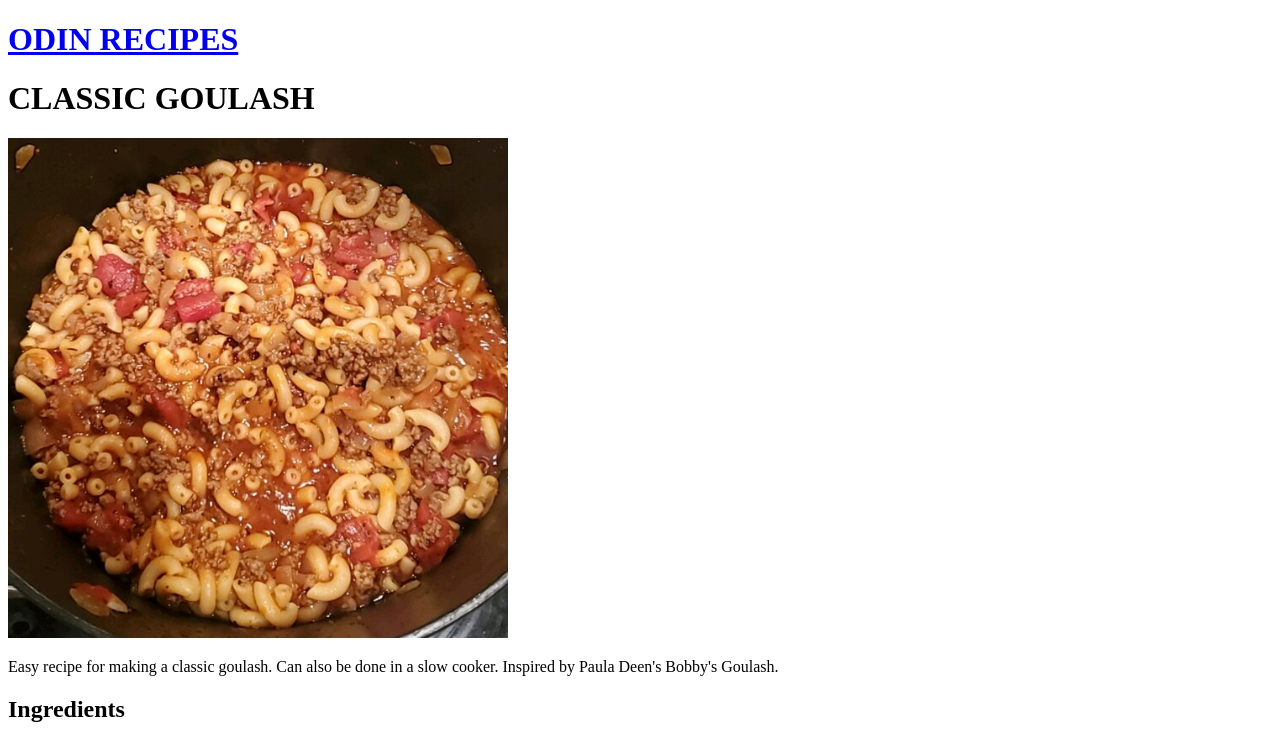
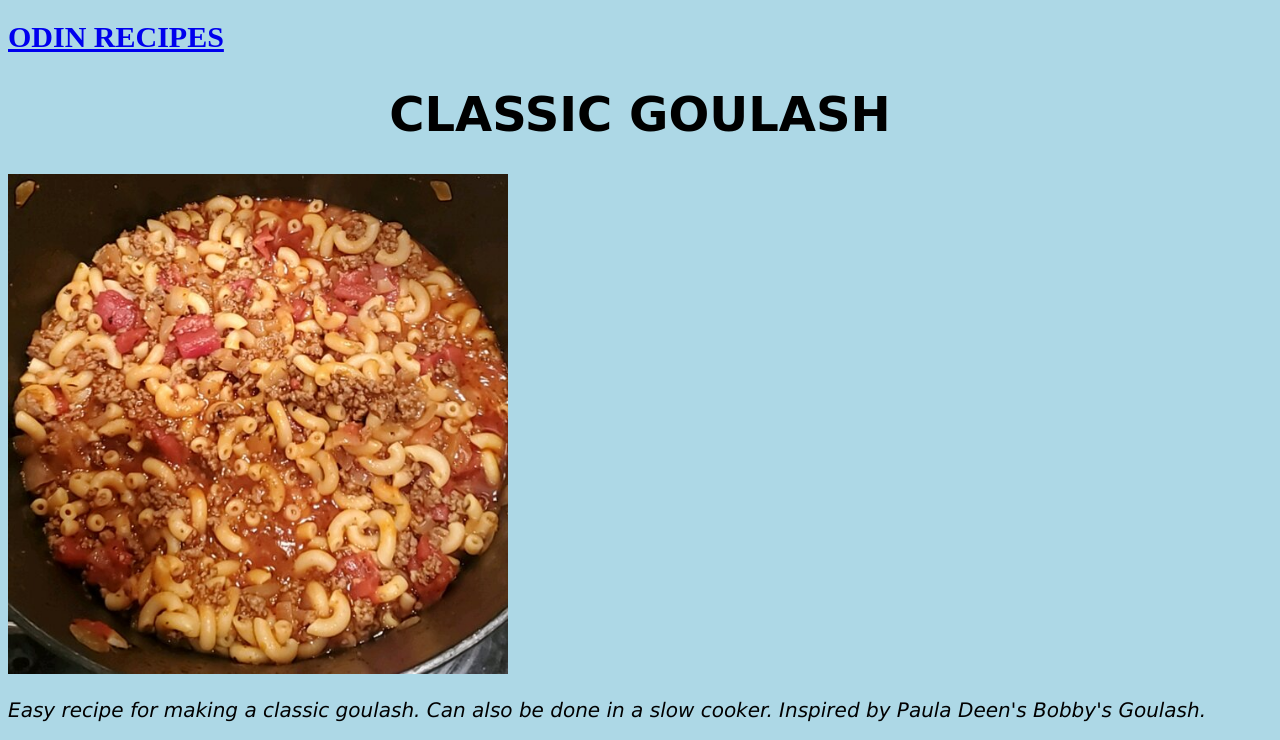
Before and after one commit to SkT97/odin-recipes, a plain HTML site: page recipes/goulash.html in a window 1280 px wide. Shown: the top 740 px of the page. Drawn offline with Linux system fonts and the light colour scheme.

Commit message:
Updated with CSS style

```diff
--- /dev/null
+++ b/css/burek.css
@@ -0,0 +1,37 @@
+body {
+    background-color: lightblue;
+}
+
+#back-to-homepage {
+    text-align: left;
+    font-family: 'Times New Roman', Times, serif;
+    font-size: 30px;
+}
+
+h1 {
+    text-align: center;
+    font-family: cursive, sans-serif, serif;
+    font-size: 48px;
+}
+
+#burekImg {
+    width: 500px;
+}
+
+p {
+    font-family: Verdana, Geneva, Tahoma, sans-serif;
+    font-size: 20px;
+    font-style: italic;
+}
+
+h2 {
+    font-family: 'Times New Roman', Times, serif;
+    font-size: 28px;
+    color: darkblue
+}
+
+li {
+    font-family: 'Times New Roman', Times, serif;
+    font-size: 18px;
+    font-weight: bold;
+}
--- /dev/null
+++ b/css/carbonara.css
@@ -0,0 +1,37 @@
+body {
+    background-color: lightblue;
+}
+
+#back-to-homepage {
+    text-align: left;
+    font-family: 'Times New Roman', Times, serif;
+    font-size: 30px;
+}
+
+h1{
+    text-align: center;
+    font-family: cursive, sans-serif, serif;
+    font-size: 48px;
+}
+
+#carbonaraImg {
+    width: 500px;
+}
+
+p {
+    font-family: Verdana, Geneva, Tahoma, sans-serif;
+    font-size: 20px;
+    font-style: italic;
+}
+
+h2 {
+    font-family: 'Times New Roman', Times, serif;
+    font-size: 28px;
+    color:darkblue
+}
+
+li {
+    font-family: 'Times New Roman', Times, serif;
+    font-size: 18px;
+    font-weight: bold;
+}
--- /dev/null
+++ b/css/goulash.css
@@ -0,0 +1,37 @@
+body {
+    background-color: lightblue;
+}
+
+#back-to-homepage {
+    text-align: left;
+    font-family: 'Times New Roman', Times, serif;
+    font-size: 30px;
+}
+
+h1{
+    text-align: center;
+    font-family: cursive, sans-serif, serif;
+    font-size: 48px;
+}
+
+#goulashImg {
+    width: 500px;
+}
+
+p {
+    font-family: Verdana, Geneva, Tahoma, sans-serif;
+    font-size: 20px;
+    font-style: italic;
+}
+
+h2 {
+    font-family: 'Times New Roman', Times, serif;
+    font-size: 28px;
+    color:darkblue
+}
+
+li {
+    font-family: 'Times New Roman', Times, serif;
+    font-size: 18px;
+    font-weight: bold;
+}
--- /dev/null
+++ b/css/index.css
@@ -0,0 +1,19 @@
+body {
+    background-color: lightblue;
+}
+
+h1 {
+    text-align: center;
+    font-family: cursive, sans-serif, serif;
+    font-size: 48px;
+}
+
+
+li {
+    font-family: 'Times New Roman', Times, serif;
+    font-size: 24px;
+}
+
+#container {
+    background-color: lightcyan;
+}
--- a/recipes/goulash.html
+++ b/recipes/goulash.html
@@ -6,18 +6,21 @@
     <meta http-equiv="X-UA-Compatible" content="IE=edge">
     <meta name="viewport" content="width=device-width, initial-scale=1.0">
     <title>CLASSIC GOULASH</title>
+
+    <link rel="stylesheet" href="./../css/goulash.css">
 </head>
 
 <body>
 
-    <h1><a href="../index.html">ODIN RECIPES</a></h1>
+    <h1 id="back-to-homepage"><a href="../index.html">ODIN RECIPES</a></h1>
 
     <h1>CLASSIC GOULASH</h1>
 
-    <img src="../img/goulash.jpeg" alt="goulash" width="500">
+    <img id="goulashImg" src="../img/goulash.jpeg" alt="goulash">
 
     <p>
-        Easy recipe for making a classic goulash. Can also be done in a slow cooker. Inspired by Paula Deen's Bobby's Goulash.
+        Easy recipe for making a classic goulash. Can also be done in a slow cooker. Inspired by Paula Deen's Bobby's
+        Goulash.
     </p>
 
 
@@ -41,9 +44,15 @@
     <h2>Steps</h2>
 
     <ol>
-        <li>Cook and stir the ground beef in a large Dutch oven over medium-high heat, breaking the meat up as it cooks, until the meat is no longer pink and has started to brown, about 10 minutes. Skim off excess fat, and stir in the onions and garlic. Cook and stir the meat mixture until the onions are translucent, about 10 more minutes.</li>
-        <li>Stir water, tomato sauce, diced tomatoes, soy sauce, Italian seasoning, bay leaves, and seasoned salt into the meat mixture and bring to a boil over medium heat. Reduce heat to low, cover, and simmer 20 minutes, stirring occasionally.</li>
-        <li>Stir macaroni into the mixture, cover, and simmer over low heat until the pasta is tender, about 25 minutes, stirring occasionally. Remove from heat, discard bay leaves, and serve.</li>
+        <li>Cook and stir the ground beef in a large Dutch oven over medium-high heat, breaking the meat up as it cooks,
+            until the meat is no longer pink and has started to brown, about 10 minutes. Skim off excess fat, and stir
+            in the onions and garlic. Cook and stir the meat mixture until the onions are translucent, about 10 more
+            minutes.</li>
+        <li>Stir water, tomato sauce, diced tomatoes, soy sauce, Italian seasoning, bay leaves, and seasoned salt into
+            the meat mixture and bring to a boil over medium heat. Reduce heat to low, cover, and simmer 20 minutes,
+            stirring occasionally.</li>
+        <li>Stir macaroni into the mixture, cover, and simmer over low heat until the pasta is tender, about 25 minutes,
+            stirring occasionally. Remove from heat, discard bay leaves, and serve.</li>
     </ol>
 </body>
 
```
Also changed, not shown: index.html (+4 -0 lines), recipes/burek.html (+10 -4 lines), recipes/carbonara.html (+9 -4 lines), 1 other file.
